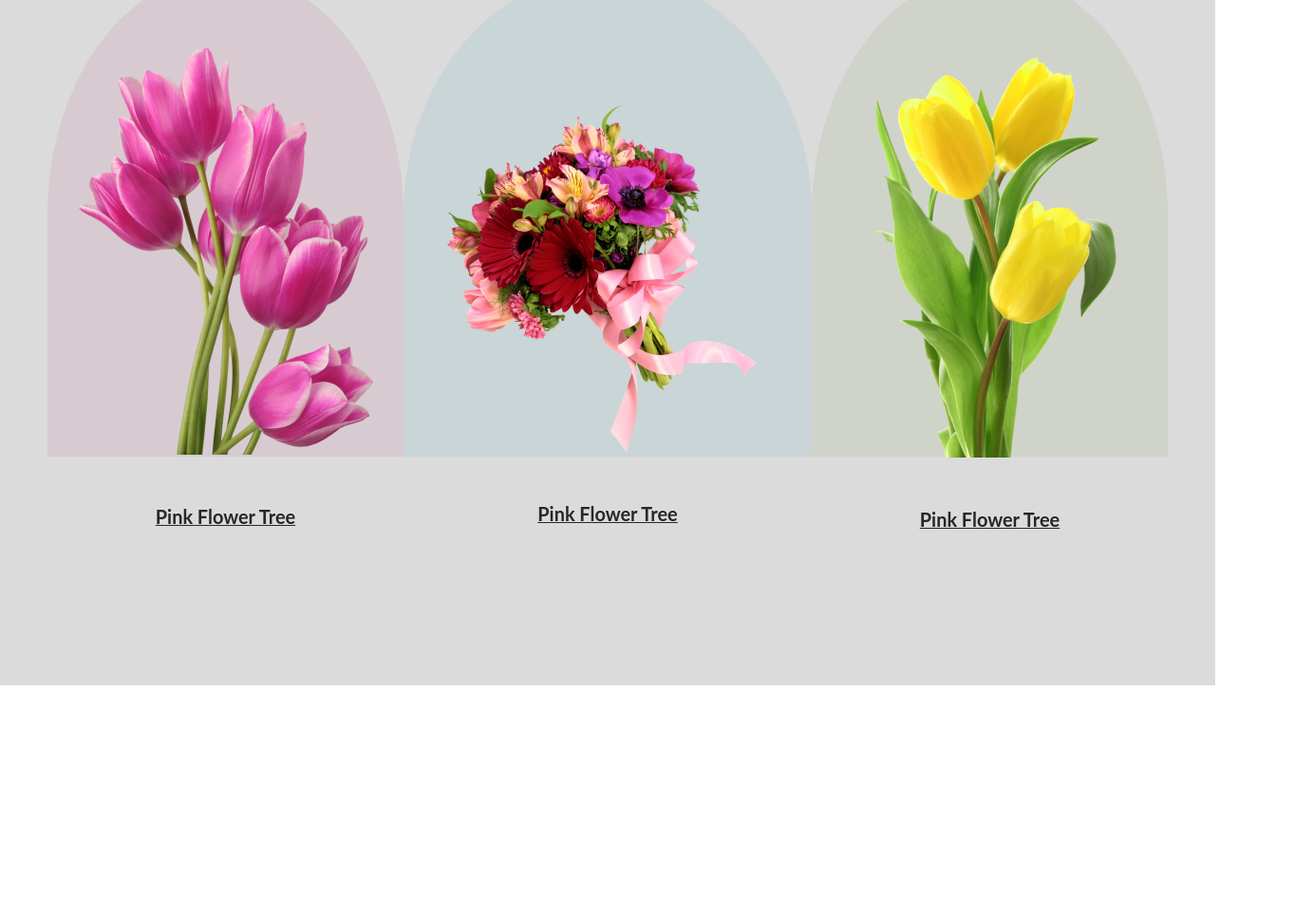
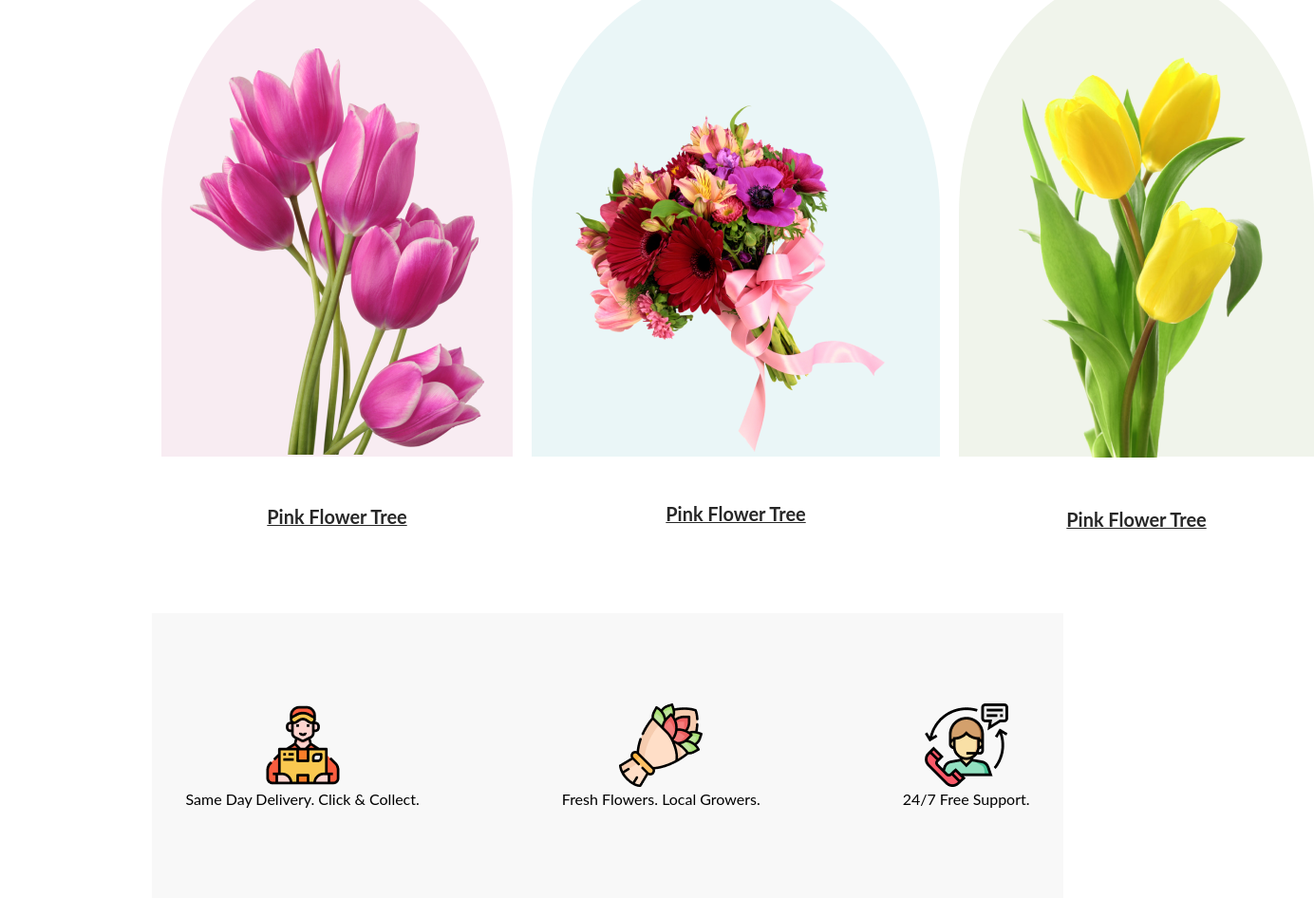
Before and after one commit to DipuHaider/PH_B8_M1_Assignment, a plain HTML site: page index.html in a window 1280 px wide. Shown: the part 1178-2124 px from the top of the page at 95% size, 1384 px wide, since content can reach past the window. Before the commit the page ends 1900 px from the top, so only its background shows below. Drawn offline with Linux system fonts and the light colour scheme.

Commit message:
Develop Featured Icon

```diff
--- a/index.html
+++ b/index.html
@@ -58,6 +58,20 @@
                         </div>
                     </div>
                 </div>
+                <div class="featured-icon">
+                    <div class="icon-div">
+                        <img src="./images/group_57.png" alt="">
+                        <p>Same Day Delivery. Click & Collect.</p>
+                    </div>
+                    <div class="icon-div">
+                        <img src="./images/group_58.png" alt="">
+                        <p>Fresh Flowers. Local Growers.</p>
+                    </div>
+                    <div class="icon-div">
+                        <img src="./images/group_59.png" alt="">
+                        <p>24/7 Free Support.</p>
+                    </div>
+                </div>
             </div>
         </section>
     </main>
--- a/style.css
+++ b/style.css
@@ -56,7 +56,6 @@
 .featured-container{
     display: block;
     height: 900px;
-    background-color: rgb(219, 219, 219);
     padding: 100px 50px 50px 50px;
 }
 
@@ -77,6 +76,8 @@
     align-items: center;
     justify-content: space-around;
     height: 600px;
+    width: 75vw;
+    margin: 0 auto;
 }
 
 .box{
@@ -89,6 +90,8 @@
     border-top-left-radius: 50%;
     border-top-right-radius: 50%;
     text-align: center;
+    margin-left: 10px;
+    margin-right: 10px;
 }
 
 .box-1 {
@@ -127,6 +130,24 @@
 .box-title a{
     color: #272727;
 }
+
 .box-title a:hover{
     color: #E55473;
 }
+
+.featured-icon{
+    display: flex;
+    justify-content: center;
+    align-items: center;
+    width: 75vw;
+    height: 300px;
+    text-align: center;
+    margin: 0 auto;
+    background-color: #27272708;
+    margin: 120px auto;
+    gap: 150px;
+}
+
+.icon-div {
+
+}
```
